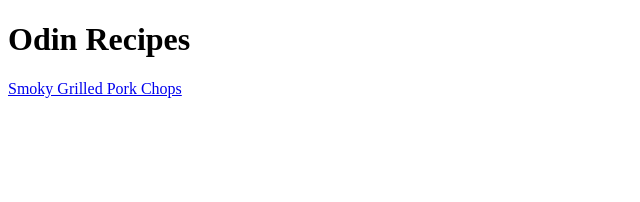
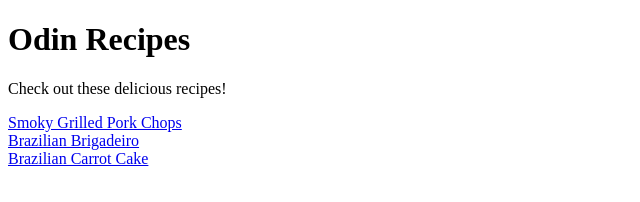
Before and after one commit to garciagabrielg/odin-recipes, a plain HTML site: page index.html in a window 1280 px wide. Shown: the whole page, without its empty margins (0-640 px from the left). Drawn offline with Linux system fonts and the light colour scheme.

Commit message:
Added reference in index to other recipes
In index.html was added the reference to the other recipes, brigadeiro.html and carrot-cake.html

```diff
--- a/index.html
+++ b/index.html
@@ -5,7 +5,12 @@
         <title>Odin Recipes</title>
         <body>
             <h1>Odin Recipes</h1>
+            <p>Check out these delicious recipes!</p>
             <a href="./recipes/pork.html">Smoky Grilled Pork Chops</a>
+            <br>
+            <a href="./recipes/brigadeiro.html">Brazilian Brigadeiro</a>
+            <br>
+            <a href="./recipes/carrot-cake.html">Brazilian Carrot Cake</a>
         </body>
     </head>
 </html>
```
